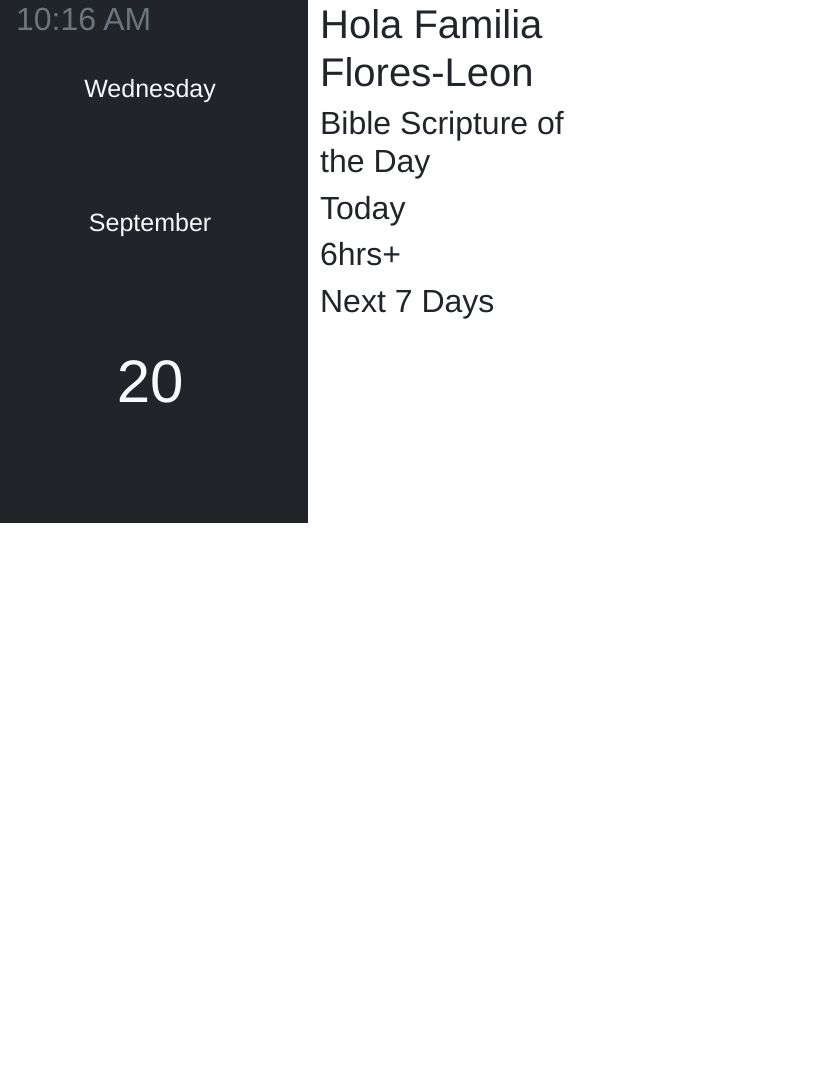
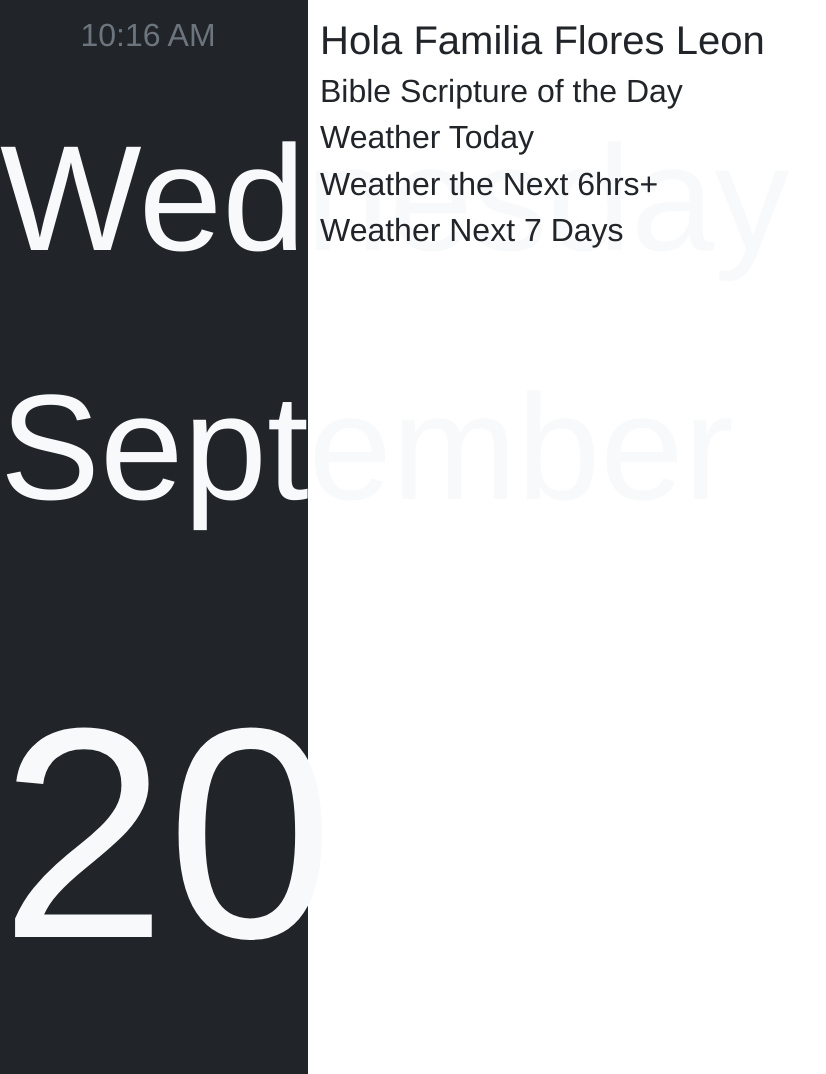
Before and after one commit to flores-luis/homeDashboard, a Flask app: page / in a window 1280 px wide. Shown: the whole page, without its empty margins (0-826 px from the left). Before the commit the page ends 523 px from the top, so only its background shows below. Run offline with Flask 3, Linux system fonts and the light colour scheme.

Commit message:
testing columns
css file not working

```diff
--- a/static/css/style.css
+++ b/static/css/style.css
@@ -2,25 +2,21 @@
     font-family: 'Franklin Gothic Medium', 'Arial Narrow', Arial, sans-serif;
 }
 
+body {
+    height: 100%;
+    margin: 0;
+    padding: 0;
+  }
 
-.styled {
-    color: teal;
-    border-radius: 25px;
-    border: 2px solid teal;
-    padding: 20px;
-    width: 50%;
-    height: 400px;
-    margin: 5px;
+.row {
+    width: 100%;
 }
 
-.left-column {
-    width: 50%;
-}
 
 .week,.month {
-    font-size: 25px;
+    font-size: 150px;
 }
 
 .day {
-    font-size: 60px
+    font-size: 300px
 }
--- a/templates/index.html
+++ b/templates/index.html
@@ -8,29 +8,28 @@
         <meta name="viewport" content="width=device-width, initial-scale=1">
         <!-- <meta http-equiv="refresh" content="10"> -->
         <!-- For Testing in live port use link reference for css file need to include previous /folder...-->
-        <link rel="stylesheet" type="text/css" href="/homeDashboard/static/css/style.css">
+        <!-- <link rel="stylesheet" type="text/css" href="/homeDashboard/static/css/style.css"> -->
         <!-- For Live Flask App use link reference with static path-->
         <link rel="stylesheet" type="text/css" href="{{ url_for('static',filename='css/style.css') }}?v=1">
         <link href="https://cdn.jsdelivr.net/npm/bootstrap@5.3.1/dist/css/bootstrap.min.css" rel="stylesheet" integrity="sha384-4bw+/aepP/YC94hEpVNVgiZdgIC5+VKNBQNGCHeKRQN+PtmoHDEXuppvnDJzQIu9" crossorigin="anonymous">
     </head>
     <body>
-        <div class="row px-1 left-column">
-            <div class="col bg-dark text-light">
-                <h2 id="current-time" class="container text-secondary">{{ currentTime }}</h2>
+        <div class="row">
+            <div class="col-md-3 left-column py-3 bg-dark text-light">
+                <h2 id="current-time" class="text-center text-secondary">{{ currentTime }}</h2>
                 <br>
                 <div class="text-center week">{{ currentDayOfWeek }}</div>
-                <br><br><br><br>
+                <br>
                 <div class="text-center month">{{ currentMonth }}</div>
-                <br><br><br><br>
+                <br><br>
                 <div class="text-center day">{{ currentDay }}</div>
-                <br><br><br><br>
             </div>
-            <div class="col">
-                <h1>Hola Familia Flores-Leon</h1>
+            <div class="col-md-9 right-column py-3">
+                <h1>Hola Familia Flores Leon</h1>
                 <h2>Bible Scripture of the Day</h2>
-                <div class="row"><h2>Today</h2></div>
-                <div class="row"><h2>6hrs+</h2></div>
-                <div class="row"><h2>Next 7 Days</h2></div>
+                <div class="row"><h2>Weather Today</h2></div>
+                <div class="row"><h2>Weather the Next 6hrs+</h2></div>
+                <div class="row"><h2>Weather Next 7 Days</h2></div>
             </div>
         </div>
         <script src="https://cdn.jsdelivr.net/npm/bootstrap@5.3.1/dist/js/bootstrap.bundle.min.js" integrity="sha384-HwwvtgBNo3bZJJLYd8oVXjrBZt8cqVSpeBNS5n7C8IVInixGAoxmnlMuBnhbgrkm" crossorigin="anonymous"></script>
```
